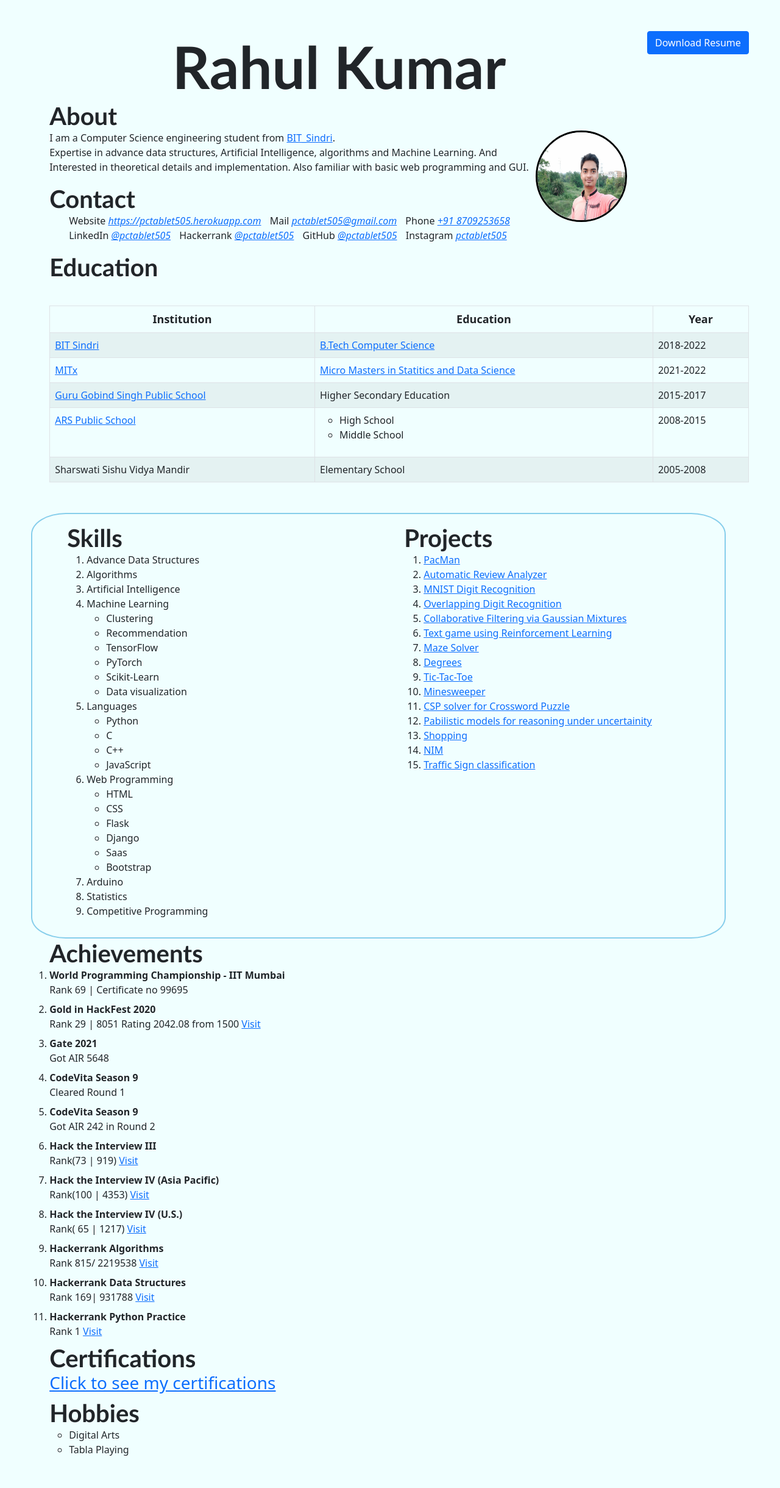
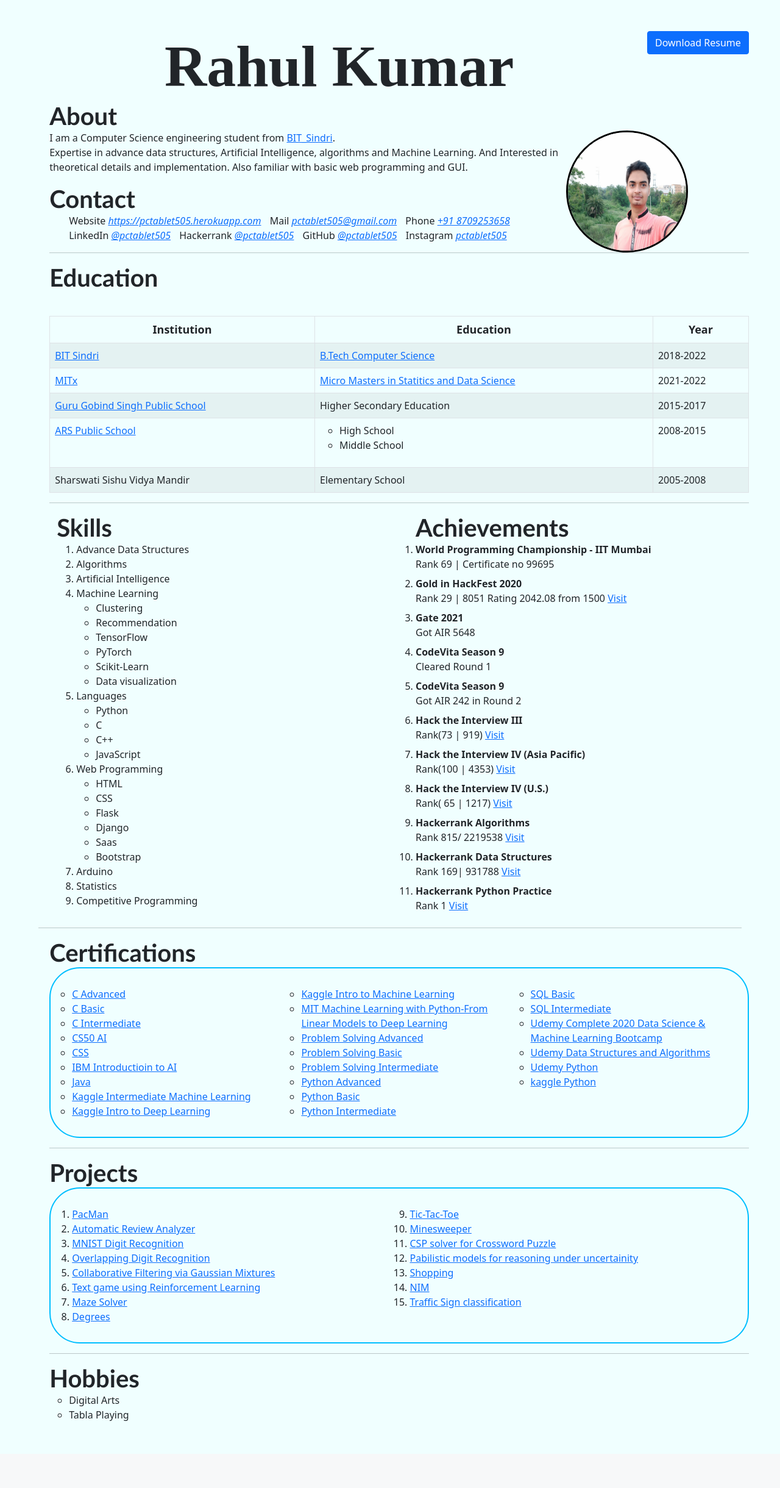
Before and after one commit to pctablet505/homepage, a Flask app: page /resume in a window 1280 px wide. Shown: the part 106-2546 px from the top of the page at 61% size. After the commit the page ends 2490 px from the top, so only its background shows below. Run offline with Flask 2, Linux system fonts and the light colour scheme; some libraries are stand-ins or nearby versions.

Commit message:
updated resume ui

```diff
--- a/application.py
+++ b/application.py
@@ -63,4 +63,4 @@ def route(name):
 def resume():
     hobbies = ['Digital Arts', 'Tabla Playing']
     return render_template('resume.html', routes=routes, skills=skills, projects=projects_list, contacts=contacts,
-                           achievements=achievements_list, hobbies=hobbies)
+                           achievements=achievements_list, hobbies=hobbies, certificates=certificates)
--- a/static/styles.css
+++ b/static/styles.css
@@ -1,60 +1,93 @@
-body{
+body {
     background-color: azure;
 }
-h1{
-    margin:auto;
-    text-align:center;
-    font-weight:bold;
-    font-family:'Gill Sans', 'Gill Sans MT', 'Calibri', 'Trebuchet MS', 'sans-serif';
+
+h1 {
+    margin: auto;
+    text-align: center;
+    font-weight: bold;
+    font-family: 'Gill Sans', 'Gill Sans MT', 'Calibri', 'Trebuchet MS', 'sans-serif';
 }
-.bordered{
-    border:2px solid skyblue;
-    padding:15px;
+
+.bordered {
+    border: 2px solid skyblue;
+    padding: 15px;
+    padding-left: 30px;
     border-radius: 5%;
-    margin-top:50px;
+    margin-top: 50px;
 }
-.underlined{
+
+.underlined {
     text-decoration: underline;
-    font-size:1cm;
+    font-size: 1cm;
     font-weight: bold;
 }
-main{
-    margin:4%;
+
+main {
+    margin: 4%;
 }
-ul{
+
+ul {
     margin-top: 50px;
-    list-style-type:none;
-    text-align:center;
+    list-style-type: none;
+    text-align: center;
 }
+
 .skills {
     margin-top: 0;
     text-align: left;
 
 }
-.resume{
+
+.resume {
     margin-left: 30px;
+    position: relative;
 }
-.resume ul{
+
+
+.resume ul {
     text-align: left;
     margin-top: 0;
-    list-style-type:circle;
+    list-style-type: circle;
 }
-.resume h1{
+
+.resume h1 {
     text-align: left;
 }
-#contact_resume{
+
+#contact_resume {
     text-align: left;
     margin-top: 0;
 }
-#contact_resume li{
+
+#contact_resume li {
     display: inline-block;
-    padding-right:10px;
+    padding-right: 10px;
 }
+
 #welcome {
     text-align: center;
     font-size: 1in;
     font-family: 'Gill Sans', 'Gill Sans MT', Calibri, 'Trebuchet MS', sans-serif;
 }
-#download{
+
+#download {
     float: right;
 }
+
+.content2, .content3 {
+    border: 2px solid deepskyblue;
+    padding: 30px;
+    padding-left: 35px;
+    border-radius: 50px;
+}
+
+.content2 {
+    column-count: 2;
+    column-gap: 30px;
+}
+
+.content3 {
+    column-count: 3;
+    column-gap: 50px;
+}
--- a/templates/about.html
+++ b/templates/about.html
@@ -16,7 +16,7 @@ About
 <div class="bordered">
     <h2>Present Details</h2>
     <p>
-        <img src="/static/me/3.jpg" style="border:3px solid black; border-radius: 150px; width:150px; height:150px; float:right;margin-right: 200px;">
+        <img src="/static/me/3.jpg" style="border:3px solid black; border-radius: 180px; width:180px; height:180px; float:right;margin-right: 200px;">
         Hello everybody I am Rahul.<br>
         I am a Science student and a programmer.<br>
         I am from <a href="https://www.bitsindri.ac.in" target="_blank">BIT Sindri</a>,
--- a/templates/resume.html
+++ b/templates/resume.html
@@ -5,16 +5,16 @@
 
 {% block main %}
     <button id="download" onclick="window.open('{{ url_for('static',filename='resume.pdf') }}','_blank')"
-    class="btn btn-primary">
+            class="btn btn-primary">
         Download Resume
     </button>
-    <h1 style="font-size: 1in">Rahul Kumar</h1>
+    <h1 style="font-size: 1in; font-family: Bahnschrift">Rahul Kumar</h1>
     <div class="resume">
 
         <h1>About</h1>
         <p>
             <img src="/static/me/3.jpg"
-                 style="border:3px solid black; border-radius: 150px; width:150px; height:150px; float:right;margin-right: 200px;">
+                 style="border:3px solid black; border-radius: 200px; width:200px; height:200px; float:right;margin-right: 100px;">
 
             I am a Computer Science engineering student from <a href="https://www.bitsindri.ac.in" target="_blank">BIT_Sindri</a>.<br>
             Expertise in advance data structures, Artificial Intelligence, algorithms and Machine Learning.
@@ -43,6 +43,7 @@
                 </li>
             {% endfor %}
         </ul>
+        <hr>
     </div>
 
 
@@ -93,14 +94,15 @@
             </tr>
             </tbody>
         </table>
+        <hr>
     </div>
-    <div class="container" style="margin-left: 0">
-        <div class="row bordered">
 
+    <div class="container-fluid">
+        <div class="row">
             <div class="col">
                 <div class="resume">
                     <h1>Skills</h1>
-                    <ol>
+                    <ol class="content1">
                         {% for skill in skills %}
                             <li>{{ skill }}</li>
                             <ul class="skills">
@@ -115,47 +117,57 @@
             </div>
             <div class="col">
                 <div class="resume">
-                    <h1>Projects</h1>
-                    <ol>
-                        {% for project in projects %}
+                    <h1>Achievements</h1>
+                    <ol class="list-group">
+                        {% for achievement in achievements %}
                             <li>
-
-                                <a href="{{ project['code'] }}">{{ project['title'] }}</a>
+                                <dt>{{ achievement.achievement }}</dt>
+                                <dd> {{ achievement.description }}
+                                    {% if achievement.link %}
+                                        <a href="{{ achievement.link }}">Visit</a>
+                                    {% endif %}
+                                </dd>
 
                             </li>
-
-
                         {% endfor %}
                     </ol>
                 </div>
             </div>
         </div>
-
-
-    </div>
+        <hr>
     </div>
 
 
 
+
+
+
+
     <div class="resume">
-        <h1>Achievements</h1>
-        <ol class="list-group">
-            {% for achievement in achievements %}
+        <h1>Certifications</h1>
+
+        <ul class="content3 ">
+            {% for certificate in certificates %}
+                <li><a href="{{ certificate.credential }}">{{ certificate.title }}</a></li>
+            {% endfor %}
+        </ul>
+        <hr>
+
+    </div>
+    <div class="resume">
+        <h1>Projects</h1>
+        <ol class="content2 ">
+            {% for project in projects %}
                 <li>
-                    <dt>{{ achievement.achievement }}</dt>
-                    <dd> {{ achievement.description }}
-                        {% if achievement.link %}
-                            <a href="{{ achievement.link }}">Visit</a>
-                        {% endif %}
-                    </dd>
+
+                    <a href="{{ project['code'] }}">{{ project['title'] }}</a>
 
                 </li>
+
+
             {% endfor %}
         </ol>
-    </div>
-    <div class="resume">
-        <h1>Certifications</h1>
-        <h3><a href="certifications">Click to see my certifications</a></h3>
+        <hr>
     </div>
     <div class="resume">
         <h1>Hobbies</h1>
@@ -165,4 +177,5 @@
             {% endfor %}
         </ul>
     </div>
+
 {% endblock %}
```
